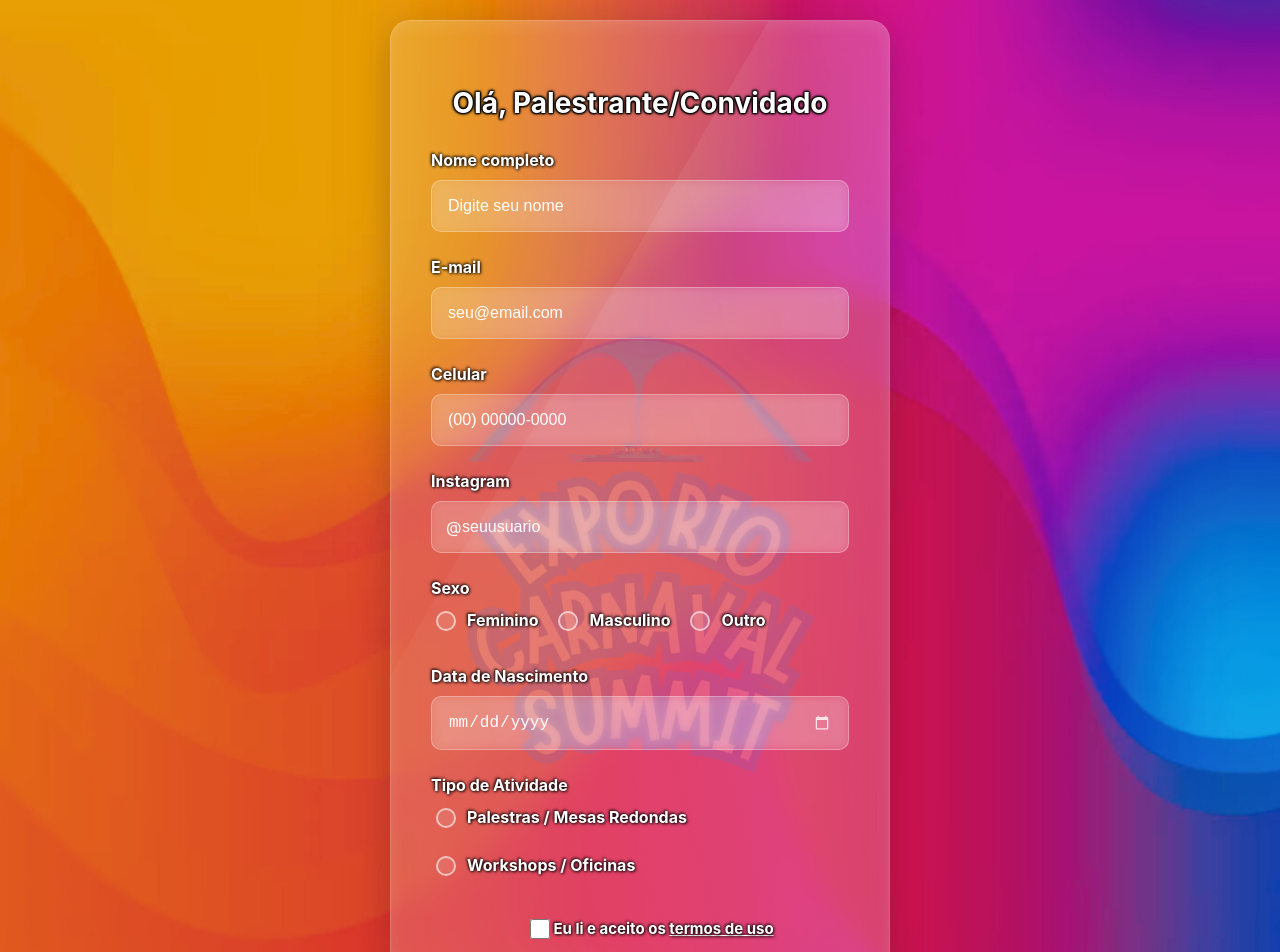
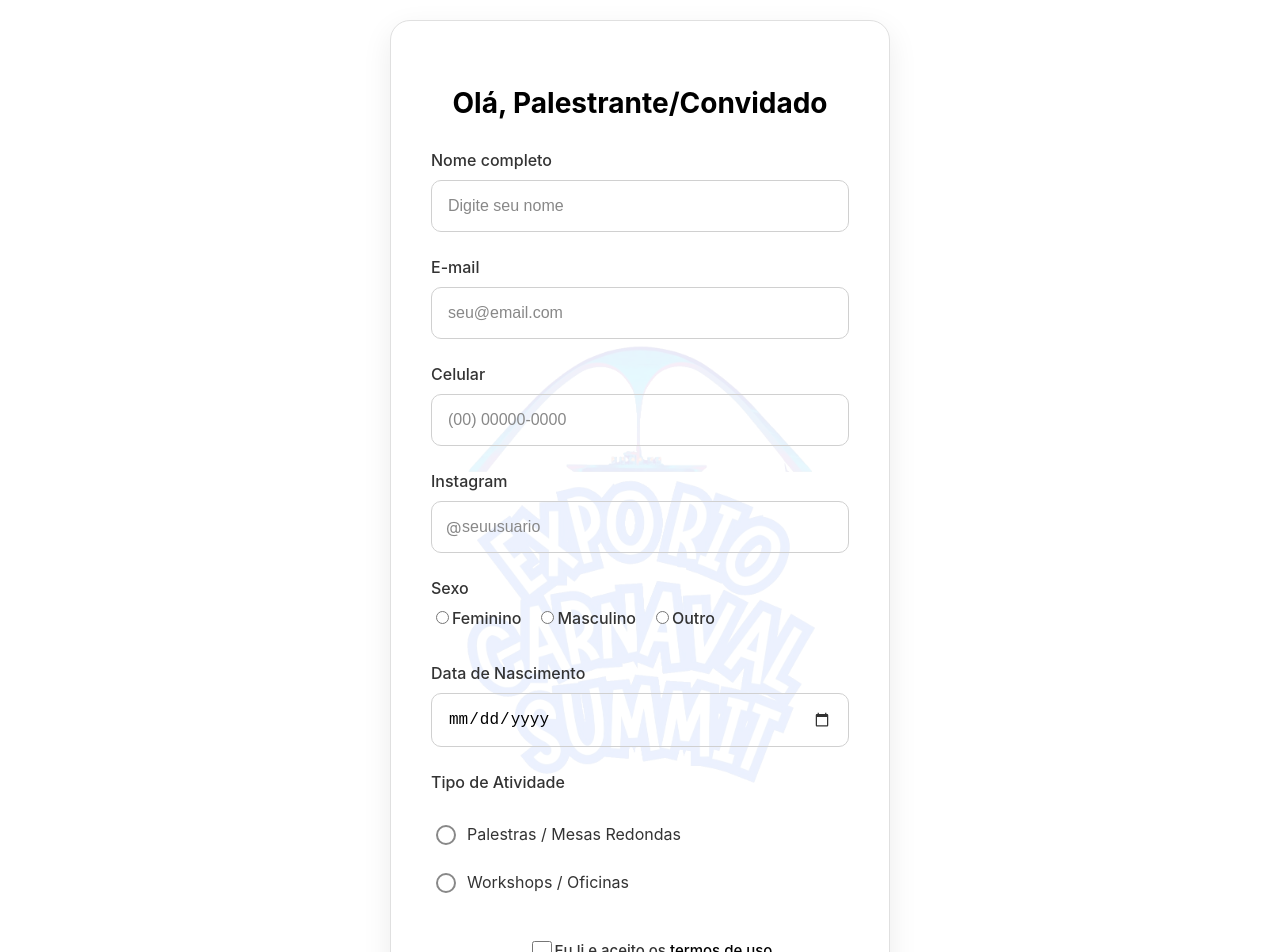
Before and after one commit to ViniciusSemolaArruda/Formulario-Expo-Rio-Carnaval-Summit, a React (Create React App) app: page /Forms in a window 1280 px wide. Shown: the top 952 px of the page. Built offline with nearby package versions, Linux system fonts and the light colour scheme.

Commit message:
Sua mensagem de commit

```diff
--- a/src/components/form/Form.css
+++ b/src/components/form/Form.css
@@ -5,85 +5,53 @@
   justify-content: center;
   align-items: center;
   padding: 20px;
-    background: linear-gradient(135deg, #6e8efb, #a777e3);
+  background-color: #ffffff;
 }
 
 /* Estilo para a marca d'água */
-.glass-form {
-    position: relative; /* Necessário para posicionar a marca d'água */
-    overflow: hidden; /* Esconde partes da imagem que ultrapassarem */
+.elegant-form {
+  position: relative;
+  overflow: hidden;
 }
 
 .marca-dagua {
   position: absolute;
-    bottom: 50%;
+  top: 50%;
   left: 50%;
-    transform: translate(-50%, 50%);
-    opacity: 0.15; /* Deixa a imagem semi-transparente */
-    z-index: 0; /* Fica atrás do conteúdo */
-    pointer-events: none; /* Permite interação com elementos abaixo */
-    max-width: 350px; /* Ajuste conforme necessário */
-    transition: opacity 0.3s ease;
+  transform: translate(-50%, -50%);
+  opacity: 0.1;
+  z-index: 0;
+  pointer-events: none;
   width: 350px;
   height: auto;
+  max-width: 80%; /* Garante que não ultrapasse em telas pequenas */
   object-fit: contain;
+  /* Removido qualquer filter para manter cores originais */
 }
 
-
-  /* Efeito vidro principal com largura fixa de 500px */
-  .glass-form {
-    background: rgba(255, 255, 255, 0.15);
-    backdrop-filter: blur(16px);
-    -webkit-backdrop-filter: blur(16px);
+/* Formulário elegante */
+.elegant-form {
+  position: relative;
+  background-color: white;
+  background: #ffffff;
   border-radius: 20px;
   padding: 40px;
-    width: 500px; /* Largura fixa de 500px */
-    border: 1px solid rgba(255, 255, 255, 0.2);
-    box-shadow:
-      0 10px 35px rgba(0, 0, 0, 0.2),
-      inset 0 5px 15px rgba(255, 255, 255, 0.1);
+  width: 500px;
+  border: 1px solid #e0e0e0;
+  box-shadow: 0 10px 30px rgba(0, 0, 0, 0.08);
   position: relative;
   overflow: hidden;
   z-index: 1;
-    box-sizing: border-box; /* Inclui padding na largura total */
-  }
-
-  /* Efeito de reflexo animado */
-  .glass-form::before {
-    content: '';
-    position: absolute;
-    top: -50%;
-    left: -50%;
-    width: 200%;
-    height: 200%;
-    background: linear-gradient(
-      45deg,
-      rgba(255, 255, 255, 0) 0%,
-      rgba(255, 255, 255, 0.08) 50%,
-      rgba(255, 255, 255, 0) 100%
-    );
-    transform: rotate(30deg);
-    animation: glassShine 8s infinite linear;
-    z-index: -1;
-  }
-
-  @keyframes glassShine {
-    0% { transform: translateX(-100%) rotate(30deg); }
-    100% { transform: translateX(100%) rotate(30deg); }
+  box-sizing: border-box;
+  overflow: hidden; /* Importante para conter a marca d'água */
 }
 
 /* Título do formulário */
-  .glass-form h2 {
+.elegant-form h2 {
   text-align: center;
   margin-bottom: 30px;
   font-size: 28px;
-    color: rgb(255, 255, 255);
-    text-shadow:
-    1px 1px 2px #000,
-    -1px -1px 2px #000,
-    1px -1px 2px #000,
-    -1px 1px 2px #000,
-    0 0 4px rgba(0,0,0,0.7); /* Contorno preto em todas as direções */
+  color: #000000;
 }
 
 /* Grupos de formulário */
@@ -98,14 +66,10 @@
   display: block;
   margin-bottom: 10px;
   font-weight: 500;
-    color: rgb(255, 255, 255);
-    font-weight: bold;
-    text-shadow:
-        1px 1px 3px rgba(0, 0, 0, 1),
-        -1px -1px 3px rgba(0, 0, 0, 1);
+  color: #333333;
 }
 
-  /* Campos com largura total (500px - padding) */
+/* Campos com largura total */
 .form-group input:not([type="radio"]),
 .form-group input[type="date"],
 .submit-btn {
@@ -119,37 +83,30 @@
 
 /* Campos de input */
 .form-group input:not([type="radio"]) {
-    border: none;
-    background: rgba(255, 255, 255, 0.1);
-    border: 1px solid rgba(255, 255, 255, 0.3);
-    color: rgb(255, 255, 255);
-    backdrop-filter: blur(5px);
+  border: 1px solid #d0d0d0; /* Mantém apenas o contorno */
+  background: transparent; /* Torna o fundo transparente */
+  color: #000000;
 }
 
 .form-group input:focus {
   outline: none;
-    background: rgba(255, 255, 255, 0.2);
-    border-color: rgba(255, 255, 255, 0.5);
-    box-shadow: 0 0 0 3px rgba(255, 255, 255, 0.1);
+  background: #ffffff;
+  border-color: #a0a0a0;
+  box-shadow: 0 0 0 3px rgba(0, 0, 0, 0.05);
 }
 
 .form-group input::placeholder {
-    color: rgb(255, 255, 255);
+  color: #888888;
 }
 
 /* Input de data */
 input[type="date"]::-webkit-calendar-picker-indicator {
-    filter: invert(1);
   opacity: 0.8;
   cursor: pointer;
 }
 
-  input[type="date"]::-webkit-datetime-edit-fields-wrapper {
-    color: white;
-  }
-
 /* Radio buttons */
-  .radio-group {
+.radio-group1 {
   display: flex;
   flex-wrap: wrap;
   gap: 15px;
@@ -164,10 +121,7 @@
   font-weight: normal;
   cursor: pointer;
   transition: all 0.2s ease;
-    font-weight: bold;
-    text-shadow:
-        1px 1px 3px rgba(0, 0, 0, 1),
-        -1px -1px 3px rgba(0, 0, 0, 1);
+  color: #333333;
 }
 
 .radio-group label:hover {
@@ -178,17 +132,17 @@
   appearance: none;
   width: 20px;
   height: 20px;
-    border: 2px solid rgba(255, 255, 255, 0.6);
+  border: 2px solid #888888;
   border-radius: 50%;
-    background: rgba(255, 255, 255, 0.1);
+  background: #ffffff;
   transition: all 0.3s ease;
   cursor: pointer;
   position: relative;
 }
 
 .radio-group input[type="radio"]:checked {
-    border-color: rgba(255, 255, 255, 0.9);
-    background: rgba(255, 255, 255, 0.2);
+  border-color: #000000;
+  background: #ffffff;
 }
 
 .radio-group input[type="radio"]:checked::after {
@@ -198,79 +152,67 @@
   left: 3px;
   width: 10px;
   height: 10px;
-    background: white;
+  background: #000000;
   border-radius: 50%;
 }
 
 /* Botão de submit */
 .submit-btn {
   border: none;
-    background: rgba(255, 255, 255, 0.15);
-    color: white;
+  background: #000000;
+  color: #ffffff;
   font-weight: 600;
   cursor: pointer;
   margin-top: 20px;
-    border: 1px solid rgba(255, 255, 255, 0.3);
-    backdrop-filter: blur(5px);
-    text-shadow: 0 1px 2px rgba(0, 0, 0, 0.2);
 }
 
 .submit-btn:hover {
-    background: rgba(255, 255, 255, 0.623);
+  background: #333333;
   transform: translateY(-3px);
-    box-shadow: 0 5px 15px rgba(0, 0, 0, 0.2);
+  box-shadow: 0 5px 15px rgba(0, 0, 0, 0.1);
 }
 
 .submit-btn:active {
   transform: translateY(0);
 }
 
-/* Estilos para os termos - Versão com espaçamento aumentado */
+/* Estilos para os termos */
 .termos-group {
   margin: 25px 0;
-    padding: 0 10px; /* Adiciona um pouco de respiro nas laterais */
+  padding: 0 10px;
 }
 
 .termos-label {
   display: flex;
   align-items: center;
   font-size: 15px;
-    color: white;
+  color: #333333;
   cursor: pointer;
   line-height: 1.5;
-    gap: 15px; /* Espaço aumentado entre checkbox e texto */
-    width: fit-content; /* Ajusta ao conteúdo */
-    margin: 0 auto; /* Centraliza horizontalmente */
-    text-shadow:
-    1px 1px 1px #000,
-    -1px -1px 1px #000; /* Contorno apenas nas laterais */
+  gap: 15px;
+  width: fit-content;
+  margin: 0 auto;
 }
 
 .termos-label input[type="checkbox"] {
-    width: 20px; /* Tamanho ligeiramente aumentado */
+  width: 20px;
   height: 20px;
   cursor: pointer;
-    flex-shrink: 0; /* Mantém o tamanho fixo */
+  flex-shrink: 0;
   position: relative;
-    top: 5px; /* Ajuste fino de alinhamento */
-  }
-
-  .termos-texto {
-    display: flex;
-    align-items: center;
-    gap: 5px; /* Espaço entre texto e link */
+  top: 5px;
 }
 
 .termos-label a {
-    color: #ffffff;
+  color: #000000;
   text-decoration: underline;
   transition: color 0.3s;
-    white-space: nowrap; /* Evita quebra de linha */
+  white-space: nowrap;
+  font-weight: 500;
 }
 
 .termos-label a:hover {
-    color: #3498db;
-    text-decoration: underline;
+  color: #555555;
 }
 
 /* Estilo para o campo Instagram */
@@ -283,13 +225,13 @@
 .instagram-at {
   position: absolute;
   left: 15px;
-    color: white;
+  color: #888888;
   z-index: 1;
   transition: color 0.3s ease;
 }
 
 .instagram-at.active {
-    color: black; /* Muda para preto quando há texto */
+  color: #000000;
 }
 
 #instagram {
@@ -301,19 +243,15 @@
   color: transparent;
 }
 
-
-
-
 /* Responsividade */
 @media (max-width: 600px) {
-    .glass-form {
+  .elegant-form {
       padding: 30px 20px;
       border-radius: 15px;
-      backdrop-filter: blur(12px);
       width: 90%;
   }
 
-    .glass-form h2 {
+  .elegant-form h2 {
       font-size: 24px;
       margin-bottom: 25px;
   }
@@ -323,26 +261,20 @@
       flex-direction: column;
   }
 
+  .radio-group1 {
+    gap: 10px;
+    flex-direction: column;
+}
+
+
   .form-group input:not([type="radio"]),
   .form-group input[type="date"],
   .submit-btn {
       padding: 14px;
-      text-shadow:0 0 4px rgba(0,0,0,0.5);
   }
 
   .marca-dagua {
-        position: absolute;
-        bottom: 50%;
-        left: 50%;
-        transform: translate(-50%, 50%);
-        opacity: 0.3; /* Deixa a imagem semi-transparente */
-        z-index: 0; /* Fica atrás do conteúdo */
-        pointer-events: none; /* Permite interação com elementos abaixo */
-        max-width: 300px; /* Ajuste conforme necessário */
-        transition: opacity 0.3s ease;
-        width: 350px;
-        height: auto;
-        object-fit: contain;
+      max-width: 300px;
+      opacity: 0.1;
   }
-
 }
--- a/src/components/form/Form.js
+++ b/src/components/form/Form.js
@@ -9,9 +9,9 @@ const Form = () => {
     instagram: '',
     sexo: '',
     dataNascimento: '',
-    tipoAtividade: '', // Novo campo: 'palestras' ou 'workshops'
-    mesaSelecionada: '', // Novo campo para mesas
-    oficinaSelecionada: '', // Novo campo para oficinas
+    tipoAtividade: '',
+    mesaSelecionada: '',
+    oficinaSelecionada: '',
     aceitouTermos: false
   });
 
@@ -56,16 +56,8 @@ const Form = () => {
   };
 
   return (
-    <div
-      className="form-container"
-      style={{
-        backgroundImage: "url('/images/banner2.png')",
-        backgroundSize: 'cover',
-        backgroundPosition: 'center',
-        backgroundRepeat: 'no-repeat'
-      }}
-    >
-      <form className="glass-form" onSubmit={handleSubmit}>
+    <div className="form-container">
+      <form className="elegant-form" onSubmit={handleSubmit}>
         <img
           src="/images/novidade23.png"
           alt="Marca d'água"
@@ -73,7 +65,6 @@ const Form = () => {
         />
         <h2>Olá, Palestrante/Convidado</h2>
 
-        {/* Campos existentes permanecem iguais */}
         <div className="form-group">
           <label htmlFor="nome">Nome completo</label>
           <input
@@ -132,7 +123,7 @@ const Form = () => {
 
         <div className="form-group">
           <label>Sexo</label>
-          <div className="radio-group">
+          <div className="radio-group1">
             <label>
               <input
                 type="radio"
@@ -182,7 +173,6 @@ const Form = () => {
           />
         </div>
 
-        {/* Novo campo: Tipo de Atividade */}
         <div className="form-group">
           <label>Tipo de Atividade</label>
           <div className="radio-group">
@@ -211,7 +201,6 @@ const Form = () => {
           </div>
         </div>
 
-        {/* Campo condicional para Mesas */}
         {formData.tipoAtividade === 'palestras' && (
           <div className="form-group">
             <label>Selecione a Mesa</label>
@@ -253,7 +242,6 @@ const Form = () => {
           </div>
         )}
 
-        {/* Campo condicional para Oficinas */}
         {formData.tipoAtividade === 'workshops' && (
           <div className="form-group">
             <label>Selecione a Oficina</label>
--- a/src/components/inicio/Inicio.css
+++ b/src/components/inicio/Inicio.css
@@ -1,178 +1,117 @@
 /* Container principal */
 .inicio-container {
-    position: relative; /* Novo */
+    position: relative;
     min-height: 100vh;
     display: flex;
     justify-content: center;
     align-items: center;
     padding: 20px;
-    background: linear-gradient(135deg, #6e8efb, #a777e3);
-    overflow: hidden; /* Novo - evita vazamento da marca d'água */
+    background-color: #ffffff; /* Fundo branco */
+    overflow: hidden;
 }
 
-.marca-dagua2 {
-    position: fixed; /* Alterado de absolute para fixed */
-    bottom: 50%;
-    left: 50%;
-    transform: translate(-50%, 50%);
-    opacity: 0.15; /* Reduzido ainda mais */
-    z-index: 0;
-    pointer-events: none;
-    max-width: 300px;
-    width: 350px;
-    height: auto;
-    object-fit: contain;
-    filter: brightness(1.2); /* Novo - aumenta brilho para melhor contraste */
-}
 
-  /* Opcional: efeito ao passar o mouse */
-  .glass-card {
-    position: relative;
-    z-index: 2; /* Aumentado para garantir sobreposição */
-    /* ... mantém o resto ... */
-}
-
-/* Card com efeito de vidro */
-.glass-card {
+/* Card elegante */
+.card-elegante {
     position: relative;
     overflow: hidden;
-    background: rgba(255, 255, 255, 0.15);
-    backdrop-filter: blur(16px);
-    -webkit-backdrop-filter: blur(16px);
+    background: #ffffff;
     border-radius: 20px;
     padding: 40px;
     width: 500px;
-    border: 1px solid rgba(255, 255, 255, 0.2);
-    box-shadow:
-        0 10px 35px rgba(0, 0, 0, 0.2),
-        inset 0 5px 15px rgba(255, 255, 255, 0.1);
+    border: 1px solid #e0e0e0;
+    box-shadow: 0 10px 30px rgba(0, 0, 0, 0.08);
     z-index: 1;
     box-sizing: border-box;
     text-align: center;
 }
 
-/* Efeito de reflexo animado */
-.glass-card::before {
-    content: '';
-    position: absolute;
-    top: -50%;
-    left: -50%;
-    width: 200%;
-    height: 200%;
-    background: linear-gradient(
-        45deg,
-        rgba(255, 255, 255, 0) 0%,
-        rgba(255, 255, 255, 0.08) 50%,
-        rgba(255, 255, 255, 0) 100%
-    );
-    transform: rotate(30deg);
-    animation: glassShine 8s infinite linear;
-    z-index: -1;
+/* Títulos */
+.card-elegante h1 {
+    color: #000000;
+    font-weight: 700;
+    margin-bottom: 20px;
+    font-size: 1.8rem;
 }
 
-@keyframes glassShine {
-    0% { transform: translateX(-100%) rotate(30deg); }
-    100% { transform: translateX(100%) rotate(30deg); }
+.card-elegante p, .radio-group label {
+  background: transparent; /* Torna o fundo transparente */
+  color: #000000;
 }
 
-/* Títulos */
-.glass-card h1 {
-    color: rgb(255, 255, 255); /* Branco mais sólido */
-    text-shadow:
-        2px 2px 4px rgba(0, 0, 0, 0.7), /* Sombra mais forte */
-        -2px -2px 4px rgba(0, 0, 0, 0.5);
-
-        font-weight: 700; /* ou 'bold' */
-}
-
-.glass-card p, .radio-group label {
-    color: rgb(255, 255, 255);
-    font-weight: bold;
-    text-shadow:
-        1px 1px 3px rgba(0, 0, 0, 0.9),
-        -1px -1px 3px rgba(0, 0, 0, 0.8);
-
-}
-
-/* Radio buttons - Estilo melhorado */
-.radio-group1 {
+/* Radio buttons - Estilo moderno */
+.radio-group {
     display: flex;
     flex-direction: column;
     gap: 15px;
-    margin-bottom: 30px;
+    margin: 30px 0;
 }
 
-.radio-label1 {
+.radio-label {
     display: flex;
     align-items: center;
     gap: 10px;
-    font-weight: normal;
     cursor: pointer;
     transition: all 0.2s ease;
-    color: rgb(255, 255, 255);
-    font-weight: bold;
-    text-shadow:
-        1px 1px 3px rgba(0, 0, 0, 0.9),
-        -1px -1px 3px rgba(0, 0, 0, 0.8);
-
+    color: #000000;
+    font-weight: 500;
+    padding: 12px 15px;
+    border-radius: 10px;
+    background: #f8f8f8;
+    border: 1px solid #e0e0e0;
 }
 
-
-.radio-label1:hover {
-    transform: translateY(-2px);
+.radio-label:hover {
+    background: #f0f0f0;
 }
 
-.radio-label1 input[type="radio"] {
+.radio-label input[type="radio"] {
     appearance: none;
-    width: 20px;
-    height: 20px;
-    border: 2px solid rgba(255, 255, 255, 0.6);
+    width: 18px;
+    height: 18px;
+    border: 2px solid #888;
     border-radius: 50%;
-    background: rgba(255, 255, 255, 0.1);
+    background: transparent;
     transition: all 0.3s ease;
     cursor: pointer;
     position: relative;
 }
 
-.radio-label1 input[type="radio"]:checked {
-    border-color: rgb(255, 255, 255);
-    background: rgba(255, 255, 255, 0.2);
+.radio-label input[type="radio"]:checked {
+    border-color: #000;
+    background: #f8f8f8;
 }
 
-.radio-label1 input[type="radio"]:checked::after {
+.radio-label input[type="radio"]:checked::after {
     content: '';
     position: absolute;
-    top: 3px;
-    left: 3px;
+    top: 2px;
+    left: 2px;
     width: 10px;
     height: 10px;
-    background: white;
+    background: #000;
     border-radius: 50%;
 }
 
-/* Botão de submit melhorado */
+/* Botão de submit */
 .submit-button {
     width: 100%;
     padding: 16px;
     border-radius: 10px;
     font-size: 16px;
     border: none;
-    background: rgba(255, 255, 255, 0.15);
-    color: white;
+    background: #000000;
+    color: #ffffff;
     font-weight: 600;
     cursor: pointer;
     margin-top: 10px;
-    border: 1px solid rgba(255, 255, 255, 0.3);
-    backdrop-filter: blur(5px);
-    text-shadow: 0 1px 2px rgba(0, 0, 0, 0.2);
     transition: all 0.3s ease;
-    font-weight: 600; /* semi-bold */
 }
 
 .submit-button:hover {
-    background: rgba(255, 255, 255, 0.3);
-    transform: translateY(-3px);
-    box-shadow: 0 5px 15px rgba(0, 0, 0, 0.2);
+    background: #333333;
+    transform: translateY(-2px);
+    box-shadow: 0 5px 15px rgba(0, 0, 0, 0.1);
 }
 
 .submit-button:active {
@@ -183,28 +122,21 @@
     opacity: 0.5;
     cursor: not-allowed;
     transform: none;
-    background: rgba(255, 255, 255, 0.1);
+    background: #888;
 }
 
 /* Responsividade */
 @media (max-width: 600px) {
-    .glass-card {
+    .card-elegante {
         padding: 30px 20px;
-        border-radius: 15px;
-        backdrop-filter: blur(12px);
         width: 90%;
     }
 
-    .glass-card h1 {
-        font-size: 24px;
-        margin-bottom: 25px;
+    .card-elegante h1 {
+        font-size: 1.5rem;
     }
 
     .radio-group {
-        gap: 12px;
-    }
-
-    .submit-button {
-        padding: 14px;
+        margin: 20px 0;
     }
 }
--- a/src/components/inicio/Inicio.js
+++ b/src/components/inicio/Inicio.js
@@ -13,35 +13,26 @@ const Inicio = () => {
   const handleSubmit = (e) => {
     e.preventDefault();
     if (selectedOption === 'patrocinador') {
-      navigate('/Forms2'); // Rota para patrocinador
+      navigate('/Forms2');
     } else if (selectedOption === 'palestrante') {
-      navigate('/Forms'); // Rota para o formulário de palestrante/convidado
+      navigate('/Forms');
     }
   };
 
   return (
-    <div
-      className="inicio-container"
-      style={{
-        backgroundImage: "url('/images/banner2.png')",
-        backgroundSize: 'cover',
-        backgroundPosition: 'center',
-        backgroundAttachment: 'fixed',
-      }}
-    >
-      <div className="glass-card">
-        {/* Adicione esta linha para a marca d'água */}
-      <img
-        src="/images/novidade23.png"
-        alt="Marca d'água"
-        className="marca-dagua2"
-      />
+    <div className="inicio-container">
+      <div className="card-elegante">
+        <img
+          src="/images/novidade23.png"
+          alt="Marca d'água"
+          className="marca-dagua"
+        />
         <h1>Bem-vindo ao Formulário Expo Rio Carnaval Summit</h1>
         <p>Por favor, selecione sua categoria:</p>
 
         <form onSubmit={handleSubmit}>
-          <div className="radio-group1">
-            <label className="radio-label1">
+          <div className="radio-group">
+            <label className="radio-label">
               <input
                 type="radio"
                 name="userType"
@@ -53,7 +44,7 @@ const Inicio = () => {
               Sou Patrocinador
             </label>
 
-            <label className="radio-label1">
+            <label className="radio-label">
               <input
                 type="radio"
                 name="userType"
--- a/src/pages/forms/Forms.js
+++ b/src/pages/forms/Forms.js
@@ -2,7 +2,7 @@ import React from 'react';
 import Form from '../../components/form/Form';
 
 
-const Home = () => {
+const Forms = () => {
     console.log("Home está sendo renderizada!"); // Verifique se essa mensagem aparece no console
     return (
       <div>
@@ -11,4 +11,4 @@ const Home = () => {
     );
   };
 
-  export default Home;
+  export default Forms;
```
Lines whose indentation alone changed are shown as unchanged.
